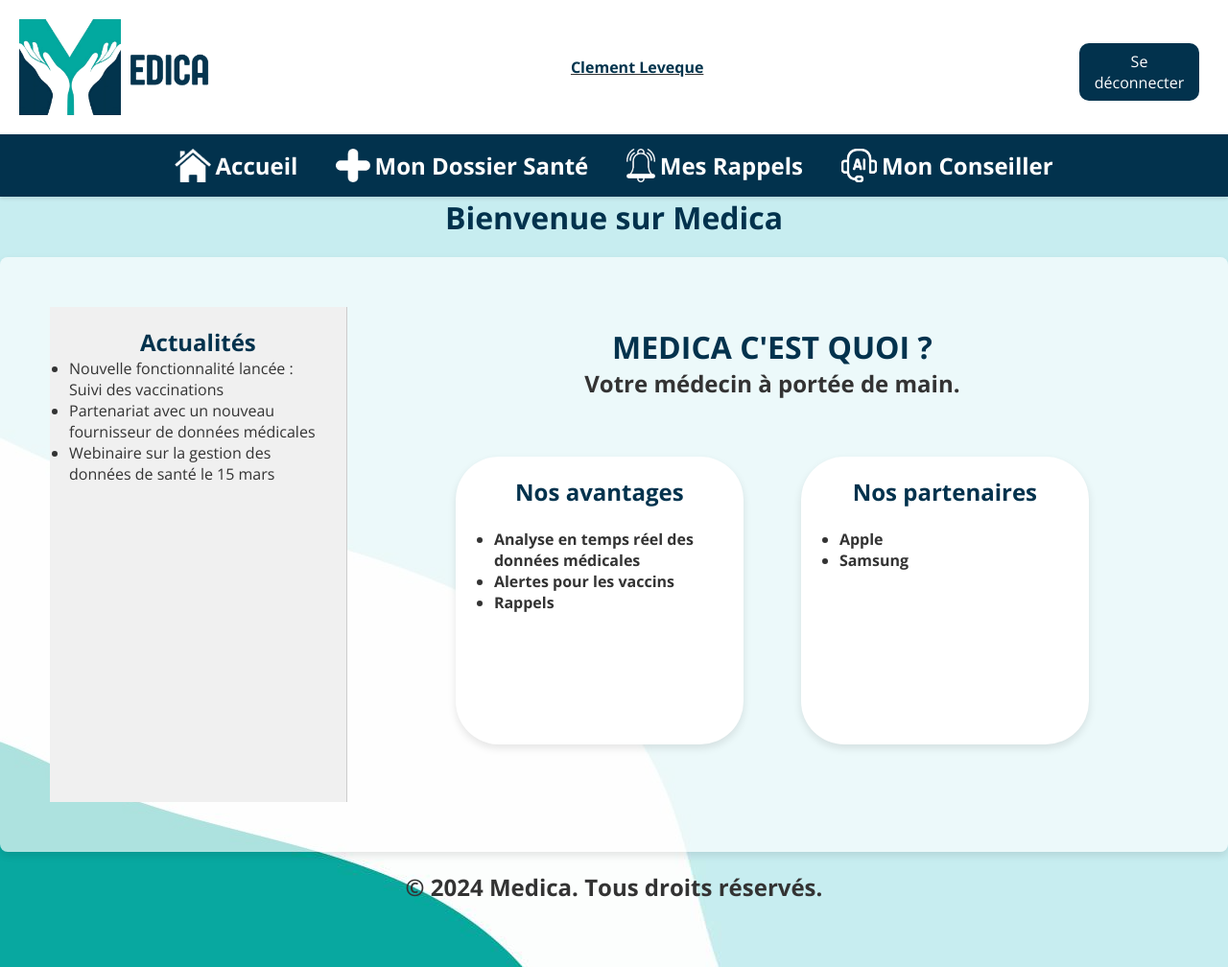
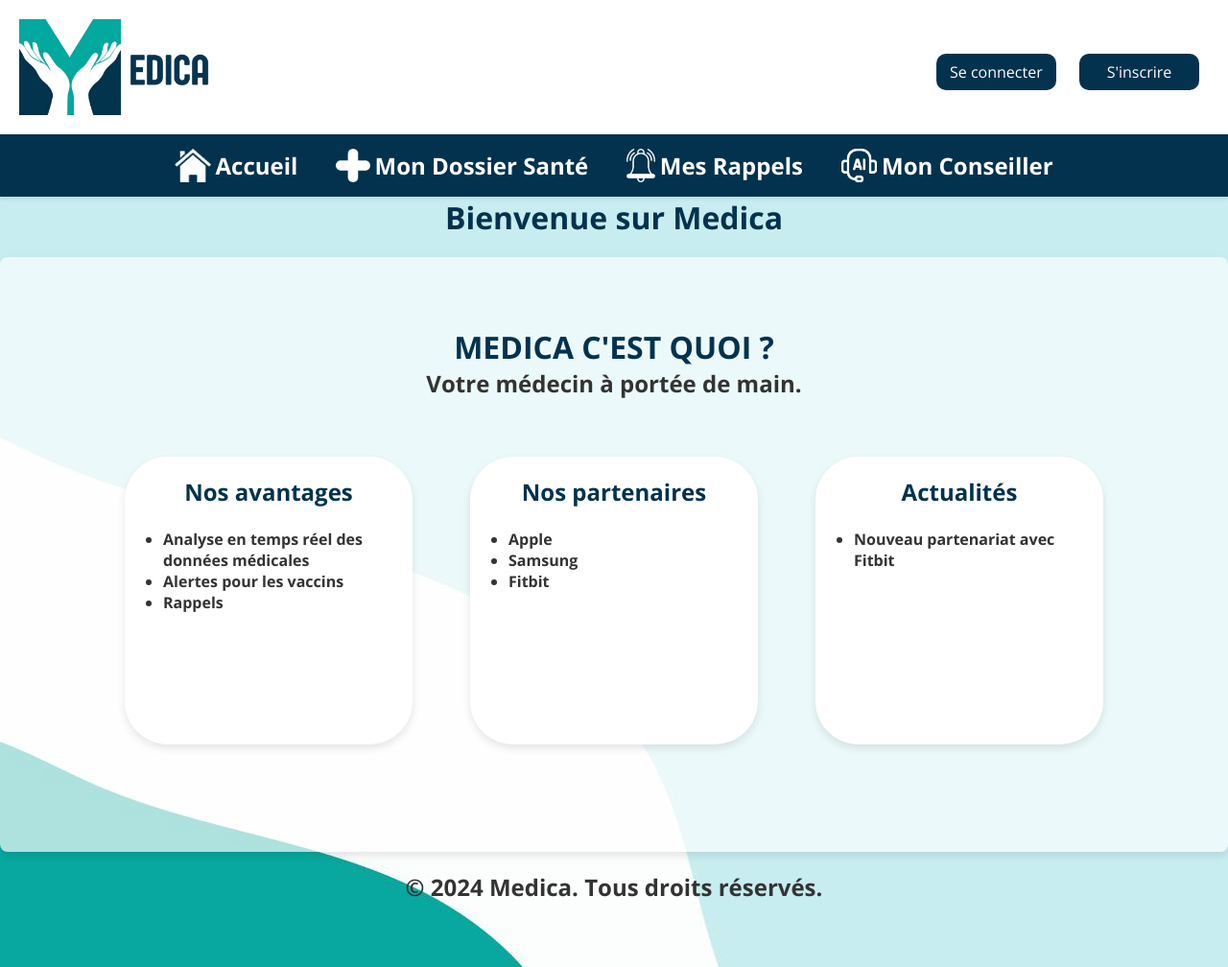
Before and after one commit to Paul-Passeron/ChallengeEntreprendre, a Flask app: page / in a window 1280 px wide. Shown: the whole page at 96% size. Run offline with Flask 3, Linux system fonts and the light colour scheme.

Commit message:
actuality change

```diff
--- a/src/templates/index.html
+++ b/src/templates/index.html
@@ -5,14 +5,6 @@
 
 {% block content %}
 <div class="main-content">
-  <div class="sidebar">
-    <h2>Actualités</h2>
-    <ul>
-      <li>Nouvelle fonctionnalité lancée : Suivi des vaccinations</li>
-      <li>Partenariat avec un nouveau fournisseur de données médicales</li>
-      <li>Webinaire sur la gestion des données de santé le 15 mars</li>
-    </ul>
-  </div>
 
   <div class="primary-content">
     <h1>MEDICA C'EST QUOI ?</h1>
@@ -33,6 +25,13 @@
         <ul>
           <li>Apple</li>
           <li>Samsung</li>
+          <li>Fitbit</li>
+        </ul>
+      </div>
+      <div class="bubble">
+        <h2>Actualités</h2> <br>
+        <ul>
+          <li>Nouveau partenariat avec Fitbit</li>
         </ul>
       </div>
     </div>
```
